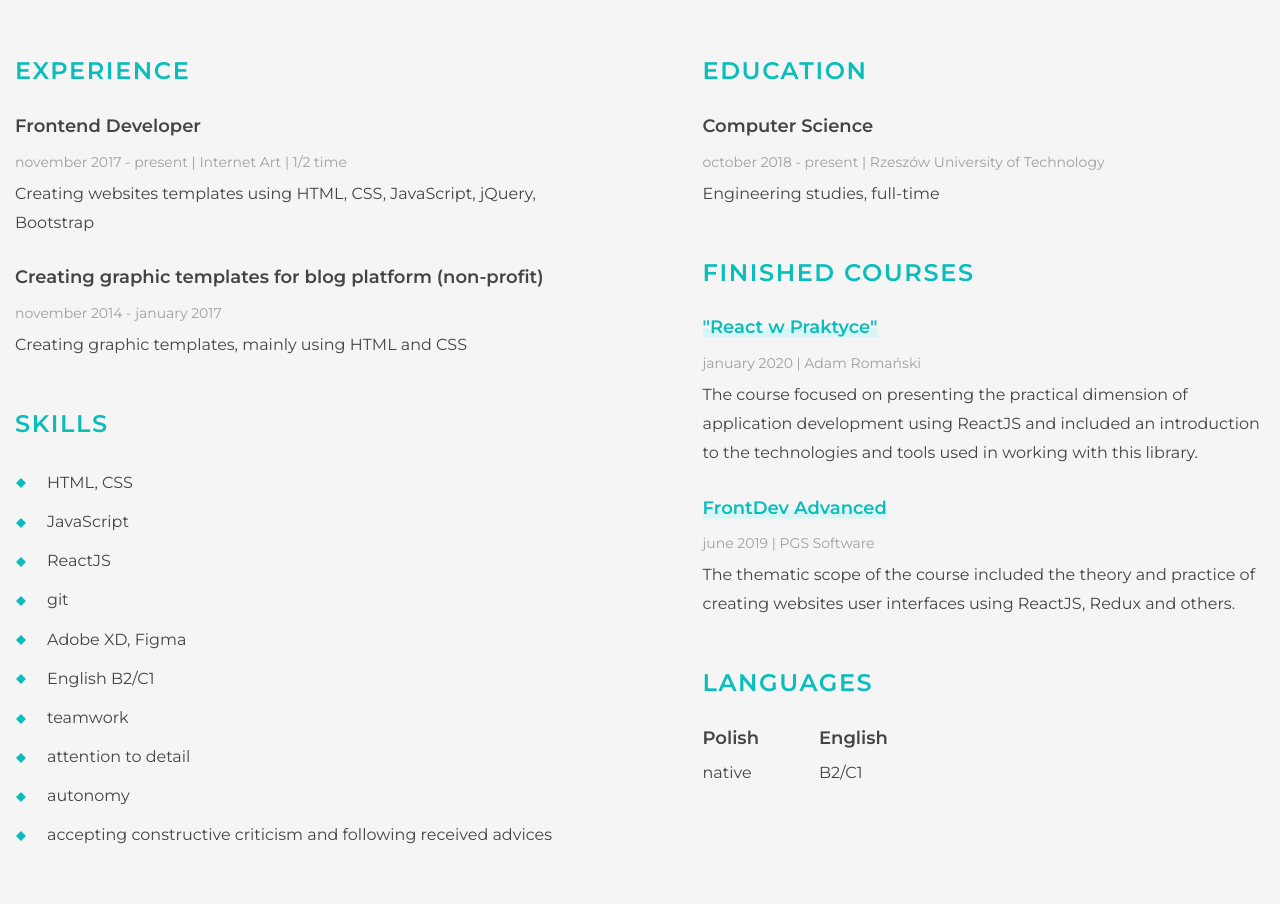
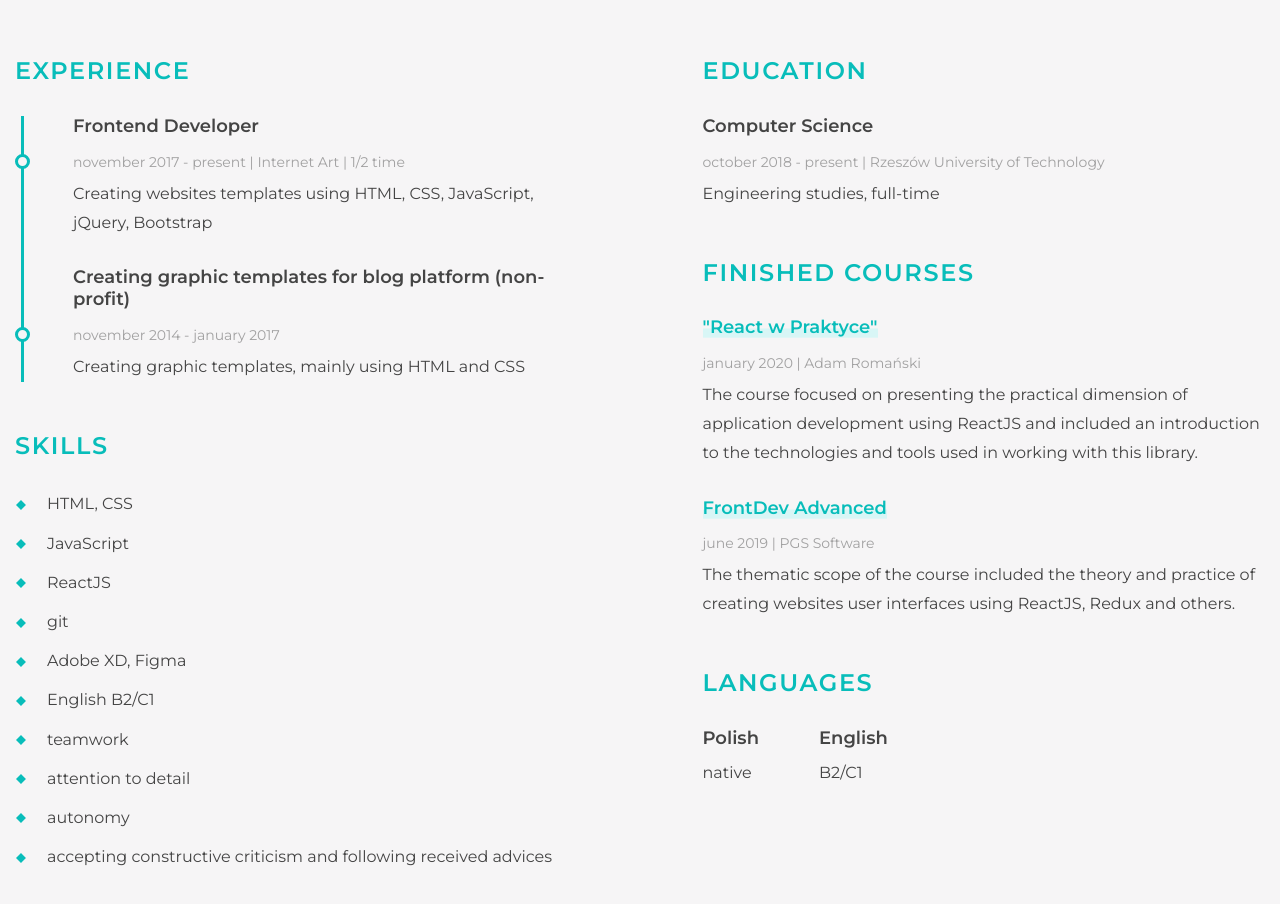
Before and after one commit to jWytrzes/portfolio, a Gatsby site: page / in a window 1280 px wide. Shown: the part 2960-3864 px from the top of the page. Built offline with nearby package versions, Linux system fonts and the light colour scheme; Gatsby itself is replaced by a stand-in of ours.

Commit message:
Style timeline

```diff
--- a/src/components/molecules/ResumeItem/ResumeItem.js
+++ b/src/components/molecules/ResumeItem/ResumeItem.js
@@ -7,7 +7,7 @@ import {
 	StyledLink,
 } from './styles-ResumeItem';
 
-const ResumeItem = ({ title, time, description, link }) => {
+const ResumeItem = ({ title, time, description, link, timeline }) => {
 	return (
 		<StyledWrapper>
 			<H4>
@@ -19,7 +19,7 @@ const ResumeItem = ({ title, time, description, link }) => {
 					title
 				)}
 			</H4>
-			<StyledTime>{time}</StyledTime>
+			<StyledTime timeline={timeline}>{time}</StyledTime>
 			<StyledParagraph> {description} </StyledParagraph>
 		</StyledWrapper>
 	);
--- a/src/components/molecules/ResumeItem/styles-ResumeItem.js
+++ b/src/components/molecules/ResumeItem/styles-ResumeItem.js
@@ -1,4 +1,4 @@
-import styled from 'styled-components';
+import styled, { css } from 'styled-components';
 import Paragraph from '../../atoms/Paragraph/Paragraph';
 
 export const StyledWrapper = styled.div`
@@ -16,11 +16,32 @@ export const StyledWrapper = styled.div`
 export const StyledTime = styled.span`
 	font-size: 1.2rem;
 	line-height: 1.5;
-	opacity: 0.48;
+	position: relative;
+	color: ${({ theme }) => theme.textSecondary};
 
 	@media (min-width: 992px) {
 		font-size: 1.4rem;
 	}
+
+	${({ timeline, theme }) =>
+		timeline &&
+		css`
+			&::before {
+				content: '';
+				width: 15px;
+				height: 15px;
+				border: 3px solid ${theme.accent};
+				border-radius: 15px;
+				background: ${theme.base2};
+				position: absolute;
+				top: 1px;
+				left: -40px;
+
+				@media (min-width: 768px) {
+					left: -58px;
+				}
+			}
+		`}
 `;
 
 export const StyledParagraph = styled(Paragraph)`
--- a/src/components/organisms/ResumeBox/ResumeBox.js
+++ b/src/components/organisms/ResumeBox/ResumeBox.js
@@ -7,7 +7,7 @@ const ResumeBox = ({ header, data, timeline }) => {
 	return (
 		<StyledWrapper>
 			<ResumeTitle as="h3">{header}</ResumeTitle>
-			<StyledContent>
+			<StyledContent timeline={timeline}>
 				{data.map((item) => (
 					<ResumeItem
 						title={item.title}
@@ -15,6 +15,7 @@ const ResumeBox = ({ header, data, timeline }) => {
 						description={item.description}
 						link={item.link}
 						key={item.time}
+						timeline={timeline}
 					/>
 				))}
 			</StyledContent>
--- a/src/components/organisms/ResumeBox/styles-ResumeBox.js
+++ b/src/components/organisms/ResumeBox/styles-ResumeBox.js
@@ -1,4 +1,4 @@
-import styled from 'styled-components';
+import styled, { css } from 'styled-components';
 
 export const StyledWrapper = styled.div`
 	margin-bottom: 3.5rem;
@@ -8,4 +8,25 @@ export const StyledWrapper = styled.div`
 	}
 `;
 
-export const StyledContent = styled.div``;
+export const StyledContent = styled.div`
+	position: relative;
+	padding-left: ${({ timeline }) => (timeline ? '40px' : 0)};
+
+	@media (min-width: 768px) {
+		padding-left: ${({ timeline }) => (timeline ? '58px' : 0)};
+	}
+
+	${({ timeline }) =>
+		timeline &&
+		css`
+			&::before {
+				content: '';
+				width: 3px;
+				height: 100%;
+				position: absolute;
+				top: 0;
+				left: 6px;
+				background: ${({ theme }) => theme.accent};
+			}
+		`}
+`;
```
